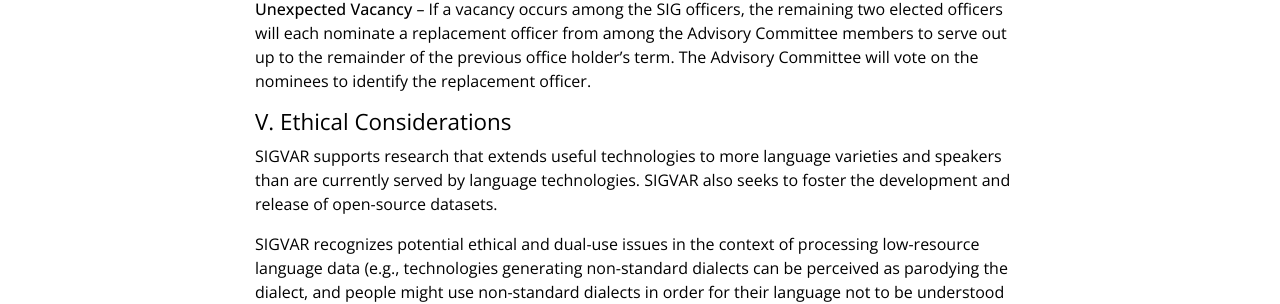
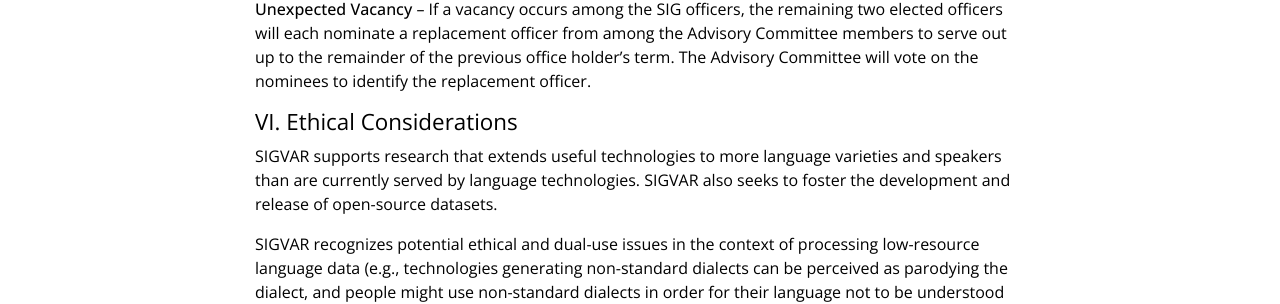
Before and after one commit to aclsigvar/aclsigvar.github.io, a Jekyll site: the page built from _pages/constitution.md, in a window 1280 px wide and 900 px high, scrolled down 2366 px. Shown: the part 389-693 px from the top of the window. Built offline with Jekyll 4.4.1, drawn with Linux system fonts in a browser that asks for light colours; a style sheet for code colours, icons or effects is not loaded.

Commit message:
fix typo

```diff
--- a/_pages/constitution.md
+++ b/_pages/constitution.md
@@ -83,7 +83,7 @@ The SIGVAR will be supported by an Advisory Committee of leading researchers of
 
 **Unexpected Vacancy** – If a vacancy occurs among the SIG officers, the remaining two elected officers will each nominate a replacement officer from among the Advisory Committee members to serve out up to the remainder of the previous office holder's term. The Advisory Committee will vote on the nominees to identify the replacement officer.
 
-### V. Ethical Considerations
+### VI. Ethical Considerations
 
 SIGVAR supports research that extends useful technologies to more language varieties and speakers than are currently served by language technologies. SIGVAR also seeks to foster the development and release of open-source datasets.
 
```
